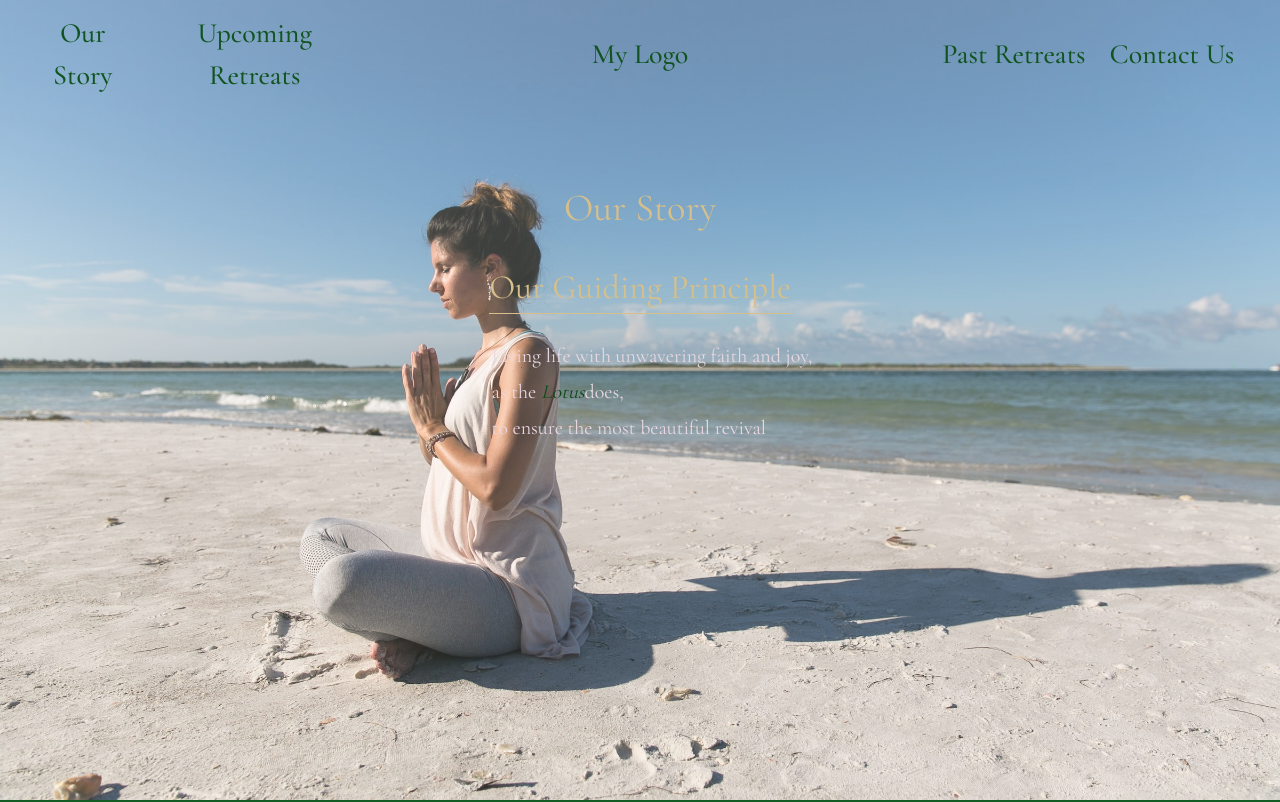
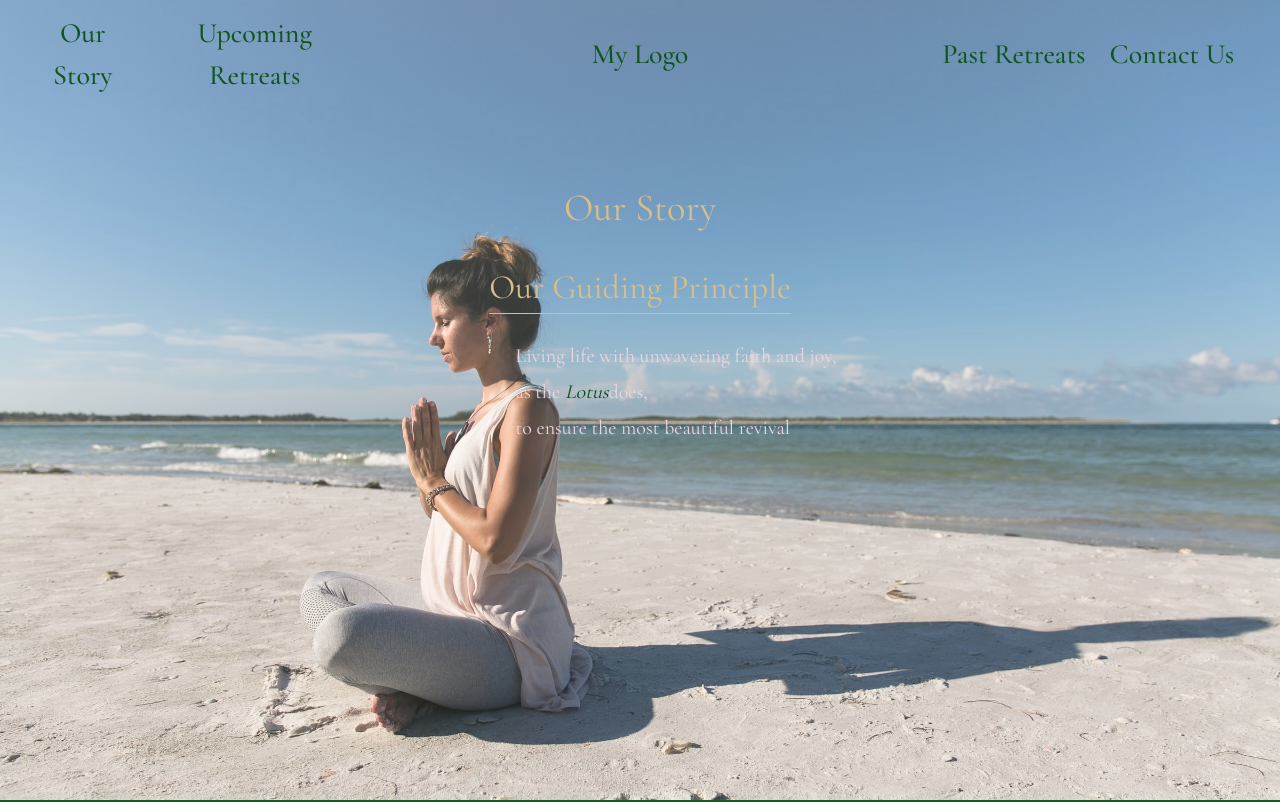
Before and after one commit to jieqiangt/the-hush-retreat, a Next.js app: page /discover in a window 1280 px wide. Shown: the top 802 px of the page. Built offline with nearby package versions, Linux system fonts and the light colour scheme.

Commit message:
corrected lotus section background image & text

```diff
--- a/components/discover/TheWayOfLotus.js
+++ b/components/discover/TheWayOfLotus.js
@@ -32,5 +32,3 @@ export default function TheWayOfLotus() {
     </section>
   );
 }
-
-// Born to curate restful spaces for the Seeker,
--- a/sass/pages/discover.module.scss
+++ b/sass/pages/discover.module.scss
@@ -5,7 +5,7 @@
 
 .header--discover {
   @include header-params((linear-gradient(180deg, rgba(white, 0.3), rgba(white, 0.1)),
-      url("../../public/meditation-1-lg.jpg")), (bottom right));
+      url("../../public/meditation-1-lg.jpg")), (top left 10%));
 }
 
 .principle {
@@ -20,6 +20,7 @@
     display: block;
     font-size: $font-size-text-md;
     margin: $margin-flex-lg 0 0 $margin-flex-lg;
+    padding-left: $margin-flex-lg * 2;
     line-height: $font-line-height-lg;
   }
 
```
